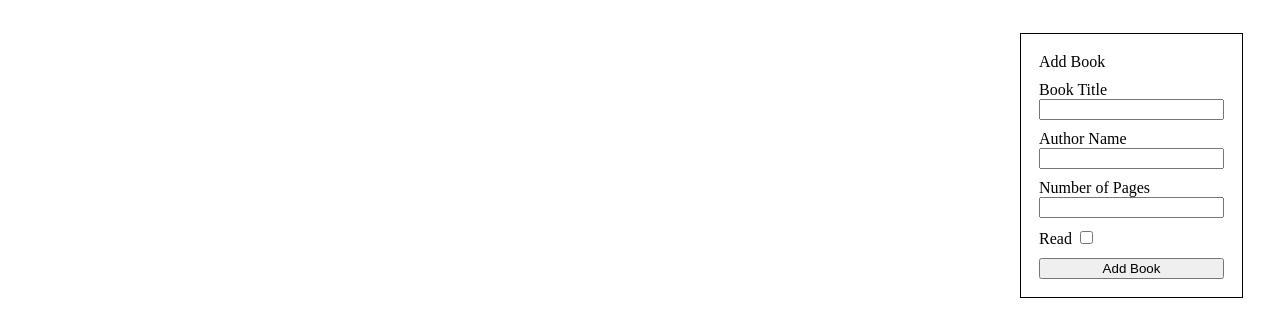
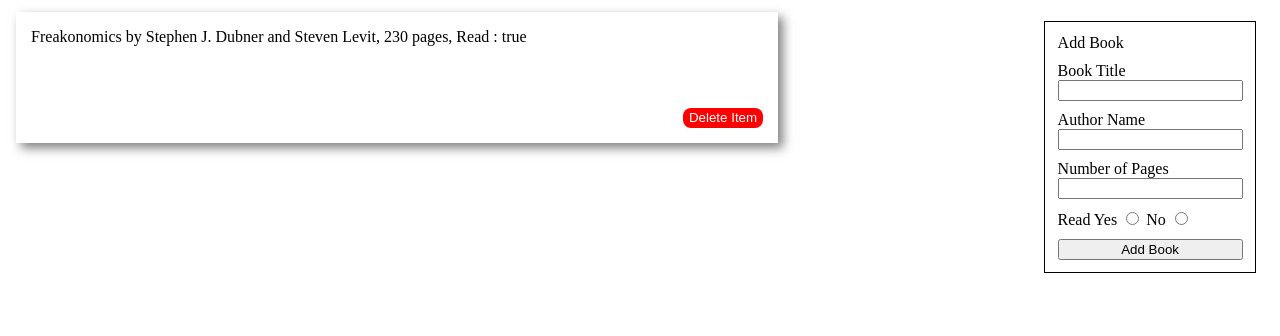
Before and after one commit to assiajsaad/library, a plain HTML site: page index.html in a window 1280 px wide. Shown: the part 56-392 px from the top of the page. Drawn offline with Linux system fonts and the light colour scheme.

Commit message:
Added cards display. Made form functional

```diff
--- a/index.html
+++ b/index.html
@@ -4,35 +4,50 @@
     <meta charset="UTF-8" />
     <meta name="viewport" content="width=device-width, initial-scale=1.0" />
     <link rel="stylesheet" href="style.css" />
-    <script src="script.js"></script>
+    <script src="script.js" defer></script>
     <title>Library</title>
   </head>
   <body>
     <div class="container">
-      <div class="header">
-        Welcome to our Library
-      </div>
+      <div class="header">Welcome to our Library</div>
       <div class="content"></div>
       <div class="form-container">
-        <form action="/" method="post">
+        <form id="bookForm" action="/" method="post">
           <div class="title">Add Book</div>
           <div class="input">
             <label for="bookTitle">Book Title</label>
-            <input type="text" id="bookTitle" name="bookTitle" required/>
+            <input type="text" id="bookTitle" name="bookTitle" required />
           </div>
           <div class="input">
             <label for="author">Author Name</label>
-            <input type="text" id="author" name="author" required/>
+            <input type="text" id="author" name="author" required />
           </div>
           <div class="input">
             <label for="pages">Number of Pages</label>
-            <input type="number" id="pages" name="pages" required/>
+            <input type="number" id="pages" name="pages" required />
           </div>
           <div class="input-block">
-            <label for="isRead" class="isRead">Read</label>
-            <input type="checkbox" name="isRead" class="isRead" id="isRead" />
+            <label class="isRead">Read</label>
+            <label for="yes" class="isRead">Yes</label>
+            <input
+              type="radio"
+              name="isRead"
+              class="isRead"
+              id="yes"
+              value="Yes"
+            />
+
+            <label for="no" class="isRead">No</label>
+
+            <input
+              type="radio"
+              name="isRead"
+              class="isRead"
+              id="no"
+              value="No"
+            />
           </div>
-          <input type="submit" value="Add Book">
+          <input type="submit" value="Add Book" class="btn-submit" />
         </form>
       </div>
     </div>
--- a/script.js
+++ b/script.js
@@ -1,21 +1,72 @@
 const myLibrary = [];
 
-
-function Book(title,author,pages,isRead) {
-    this.title = title;
-    this.author = author;
-    this.pages = pages;
-    this.isRead = isRead;
-    this.info = function() {
-        return `${this.title} by ${this.author}, ${this.pages} pages, Read : ${this.isRead}`
-    }
+function Book(title, author, pages, isRead) {
+  this.title = title;
+  this.author = author;
+  this.pages = pages;
+  this.isRead = isRead;
+  this.info = function () {
+    return `${this.title} by ${this.author}, ${this.pages} pages, Read : ${this.isRead}`;
+  };
 }
 
-function addBookToLibrary(){
+function showBooks() {
+    let content = document.querySelector('.content');
+    let card = document.createElement('div');
+    card.className = 'card';
+    let cardText = document.createElement('div');
+    cardText.className = 'card-text';
+    let delBtn = document.createElement('button');
+    delBtn.className = 'btn-delete';
+    delBtn.textContent = "Delete Item";
 
+  myLibrary.map((book) => {
+    cardText.textContent = book.info();
+    card.appendChild(cardText)
+    card.appendChild(delBtn);
+    content.appendChild(card);
+  });
+}
+
+function addBookToLibrary(title, author, pages, isRead) {
+  let book = new Book(
+    title,
+    author,
+    pages,
+    isRead
+  );
+
+  myLibrary.push(book);
 }
 
 
-let book = new Book('Freakonomics','Author','230',true);
+let form = document.querySelector("#bookForm");
 
-console.log(book.info());
+form.addEventListener('submit',(event)=>{
+    let bookTitle = document.querySelector('#bookTitle').value;
+    let author = document.querySelector("#author").value;
+    let pages = document.querySelector("#pages").value;
+    let isRead = document.querySelector('input[name="isRead"]:checked').value;
+    addBookToLibrary(bookTitle, author, pages, isRead);
+    showBooks();
+    event.preventDefault();
+});
+
+
+
+
+
+
+
+
+
+
+
+addBookToLibrary(
+  "Freakonomics",
+  "Stephen J. Dubner and Steven Levit",
+  230,
+  true
+);
+
+showBooks();
--- a/style.css
+++ b/style.css
@@ -4,7 +4,7 @@ body {
 
 .container {
     display: grid;
-    grid-area: 1fr 3fr / 3fr 1fr;
+    grid-area: 1fr 3fr / 3fr 0.5fr;
     grid-template-areas:
     "header header"
      "content form"
@@ -23,7 +23,10 @@ body {
 
 .content {
     grid-area: content;
-
+    display: grid;
+    grid-template-columns: repeat(auto-fit, minmax(200px, 1fr));
+    gap: 2%;
+    padding: 2%;
 }
 
 .form-container {
@@ -48,3 +51,26 @@ form input[type="button"] {
  label:not(.isRead),input:not(.isRead) {
     display: block;
 }
+
+.card {
+    box-shadow: 5px 5px 10px rgba(0, 0, 0, 0.5);
+    display: grid;
+    grid-template-rows: 1fr 1fr;
+    padding: 2%;
+    height: 100px;
+}
+
+.card-text {
+    grid-template-rows: 1;
+}
+
+.btn-delete {
+    grid-template-rows: 2;
+    justify-self: end;
+    align-self: end;
+    background-color: red;
+    color: white;
+    border: none;
+    border-radius: 8px;
+    height: 20px;
+}
```
